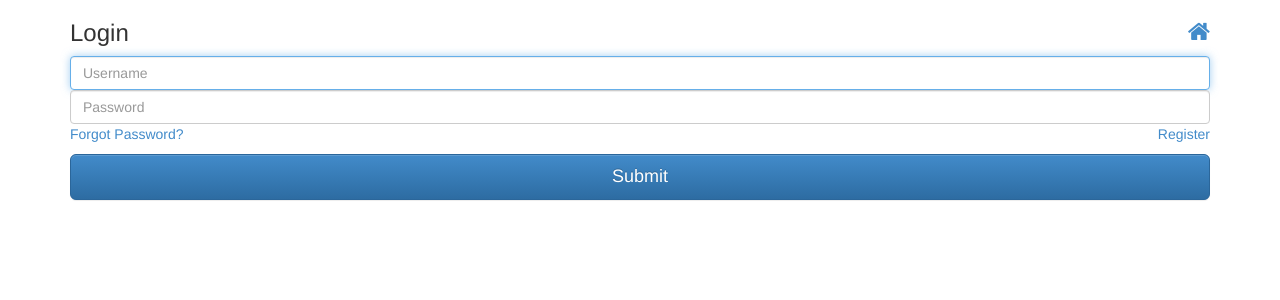
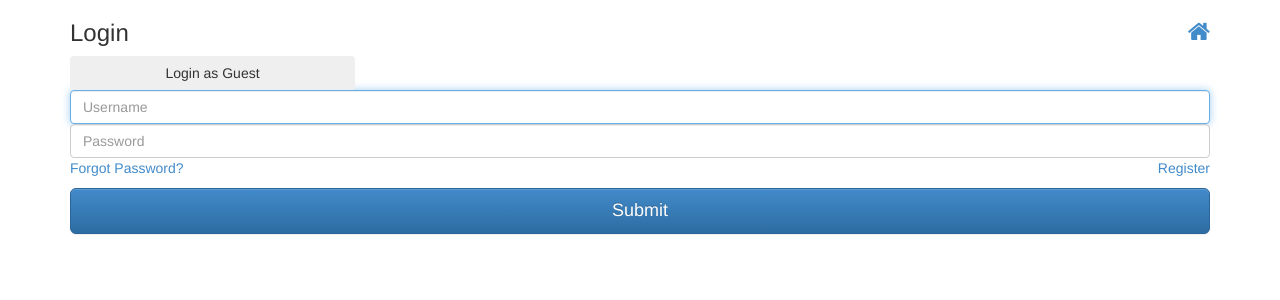
Before and after one commit to matt-nann/PulseFi, a Flask app: page /login in a window 1280 px wide. Shown: the top 300 px of the page. Run offline with Flask 3, Linux system fonts and the light colour scheme; parts of the project's set-up code (start-up, migrations or seed data) failed here and were passed over; some libraries are stand-ins or nearby versions.

Commit message:
guest account button

```diff
--- a/src/APIs/fitbitLocalAuthorization.py
+++ b/src/APIs/fitbitLocalAuthorization.py
@@ -5,7 +5,6 @@ import webbrowser
 
 import cherrypy
 from urllib.parse import urlparse
-from base64 import b64encode
 from fitbit.api import Fitbit
 from oauthlib.oauth2.rfc6749.errors import MismatchingStateError, MissingTokenError
 from __init__ import getSecret, isRunningInCloud
--- a/src/flaskServer/app.py
+++ b/src/flaskServer/app.py
@@ -17,13 +17,7 @@ from src.flaskServer.models import User, db
 
 def create_app():
 
-    #----------------------------------------------------------------------------#
-    # App Config.
-    #----------------------------------------------------------------------------#
-
     app = Flask(__name__)
-    # Grabs the folder where the script runs.
-    basedir = os.path.abspath(os.path.dirname(__file__))
 
     app.config.from_object(Config)
 
@@ -95,20 +89,59 @@ def create_app():
     def about():
         return render_template('pages/about.html')
 
+    # @app.route('/login', methods=['GET', 'POST'])
+    # def login():
+    #     if current_user.is_authenticated:
+    #         return redirect(url_for('home'))
+    #     form = LoginForm()
+    #     if form.validate_on_submit():
+    #         if 'guest_login' in request.form:
+    #             # Authenticate the guest account
+    #             guest_username = getSecret('GUEST_USERNAME')
+    #             guest_password = getSecret('GUEST_PASSWORD')
+    #             guest_user = User.query.filter_by(username=guest_username).first()
+    #             if guest_user is not None and guest_user.check_password(guest_password):
+    #                 login_user(guest_user)
+    #                 current_user.fitbit_authorized = True
+    #                 current_user.spotify_authorized = True
+    #                 db.session.commit()
+    #                 return redirect(url_for('home'))
+    #             else:
+    #                 flash('Invalid guest account credentials.', 'danger')
+    #         else:
+    #             # Authenticate the user's credentials
+    #             user = User.query.filter_by(username=form.username.data).first()
+    #             if user is not None and user.check_password(form.password.data):
+    #                 login_user(user, remember=True)
+    #                 resetAPI_Auth()  # replace with your function to reset the API authentication
+    #                 return redirect(url_for('home'))
+    #             else:
+    #                 flash('Invalid username or password.', 'danger')
+    #     return render_template('forms/login.html', title='Login', form=form)
+
     @app.route('/login', methods=['GET', 'POST'])
     def login():
         if current_user.is_authenticated:
             return redirect(url_for('home'))
         form = LoginForm()
+        guest_login_clicked = False
+        print('form.validate_on_submit()', guest_login_clicked)
         if form.validate_on_submit():
-            user = User.query.filter_by(username=form.username.data).first()
-            if user and user.password == form.password.data:
+            if request.form.get('guest_login'):
+                guest_login_clicked = True
+                user = User.query.filter_by(username=getSecret('GUEST_USERNAME')).first()
                 login_user(user, remember=True)
-                resetAPI_Auth()
                 return redirect(url_for('home'))
             else:
-                flash('Login unsuccessful. Please check email and password', 'danger')
-        return render_template('forms/login.html', title='Login', form=form)
+                user = User.query.filter_by(username=form.username.data).first()
+                if user and user.password == form.password.data:
+                    login_user(user, remember=True)
+                    resetAPI_Auth()
+                    return redirect(url_for('home'))
+                else:
+                    flash('Login unsuccessful. Please check email and password', 'danger')
+        return render_template('forms/login.html', title='Login', form=form, guest_login_clicked=guest_login_clicked)
+
 
     @app.route("/logout", methods=["POST"])
     def logout():
--- a/src/flaskServer/forms.py
+++ b/src/flaskServer/forms.py
@@ -1,5 +1,5 @@
 from flask_wtf import Form, FlaskForm
-from wtforms import StringField, PasswordField, SubmitField
+from wtforms import StringField, PasswordField, SubmitField, BooleanField
 from wtforms.validators import DataRequired, EqualTo, Length, ValidationError
 from .models import User
 
@@ -32,9 +32,25 @@ class RegisterForm(FlaskForm):
 
 
 class LoginForm(FlaskForm):
-    username = StringField('Username', [DataRequired()])
-    password = PasswordField('Password', [DataRequired()])
+    username = StringField('Username') #, [DataRequired()])
+    password = PasswordField('Password') #, [DataRequired()])
+    guest_login = BooleanField('Login as Guest')
     submit = SubmitField('Sign In')
+
+    def validate(self, extra_validators=None):
+        print("LoginForm: ", self.guest_login.data, super().validate())
+        if not super().validate():
+            return False
+
+        if not self.guest_login.data:
+            if not self.username.data or not self.password.data:
+                if not self.username.data:
+                    self.username.errors.append('Please enter a username')
+                if not self.password.data:
+                    self.password.errors.append('Please enter a password')
+                return False
+
+        return True
 
 class ForgotForm(FlaskForm):
     email = StringField(
--- a/src/flaskServer/static/css/main.css
+++ b/src/flaskServer/static/css/main.css
@@ -34,3 +34,6 @@ a {
  ****************************************************************************/
 
 /* Various other styles end */
+.btn-wide {
+  width: 25%;
+}
--- a/src/flaskServer/templates/forms/login.html
+++ b/src/flaskServer/templates/forms/login.html
@@ -4,10 +4,34 @@
   <form method="post" class="form">
     {{ form.hidden_tag() }}
     <h3 class="form-heading">Login <a href="{{ url_for('home') }}" title="Back to homepage"><i class="fa fa-home pull-right"></i></a></h3>
-    {{ form.username(class_ = 'form-control first-input', placeholder = form.username.label.text, required = true, autofocus = true) }}
-    {{ form.password(class_ = 'form-control last-input', placeholder = form.password.label.text, required = true) }}
+    <input type="submit" name="guest_login" value="Login as Guest" class="btn btn-wide">
+    {% if not guest_login_clicked %}
+      {{ form.username(class_ = 'form-control first-input', placeholder = form.username.label.text, autofocus = true) }}
+      {{ form.password(class_ = 'form-control last-input', placeholder = form.password.label.text) }}
+      {% if form.username.errors %}
+        <div class="alert alert-danger">
+          <strong>Error:</strong>
+          {% for error in form.username.errors %}
+            {{ error }}
+          {% endfor %}
+        </div>
+      {% endif %}
+      {% if form.password.errors %}
+        <div class="alert alert-danger">
+          <strong>Error:</strong>
+          {% for error in form.password.errors %}
+            {{ error }}
+          {% endfor %}
+        </div>
+      {% endif %}
+
+    {% endif %}
     <p class="pull-left"><a href="{{ url_for('forgot') }}">Forgot Password?</a></p>
     <p class="pull-right"><a href="{{ url_for('register') }}">Register</a></p>
     <input type="submit" value="Submit" class="btn btn-primary btn-lg btn-block">
+    {% if guest_login_clicked %}
+      <input type="hidden" name="guest_username" value="guest_username">
+      <input type="hidden" name="guest_password" value="guest_password">
+    {% endif %}
   </form>
 {% endblock %}
```
Also changed, not shown: src/APIs/fitbitData.py (+0 -22 lines), src/APIs/ouraData.py (+0 -17 lines), src/dashboard/__init__.py (+0 -83 lines), src/flaskServer/config.py (+1 -8 lines), src/flaskServer/database.db (deleted), 3 other files.
